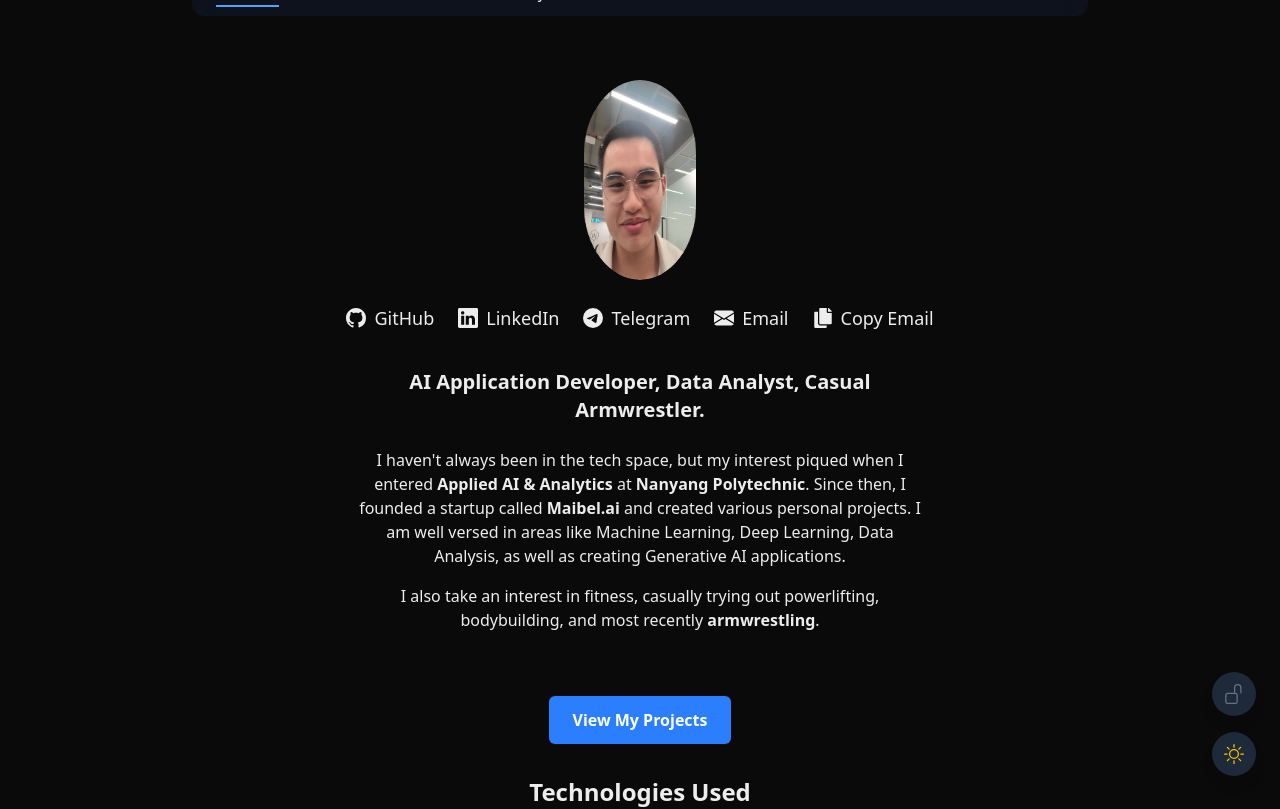
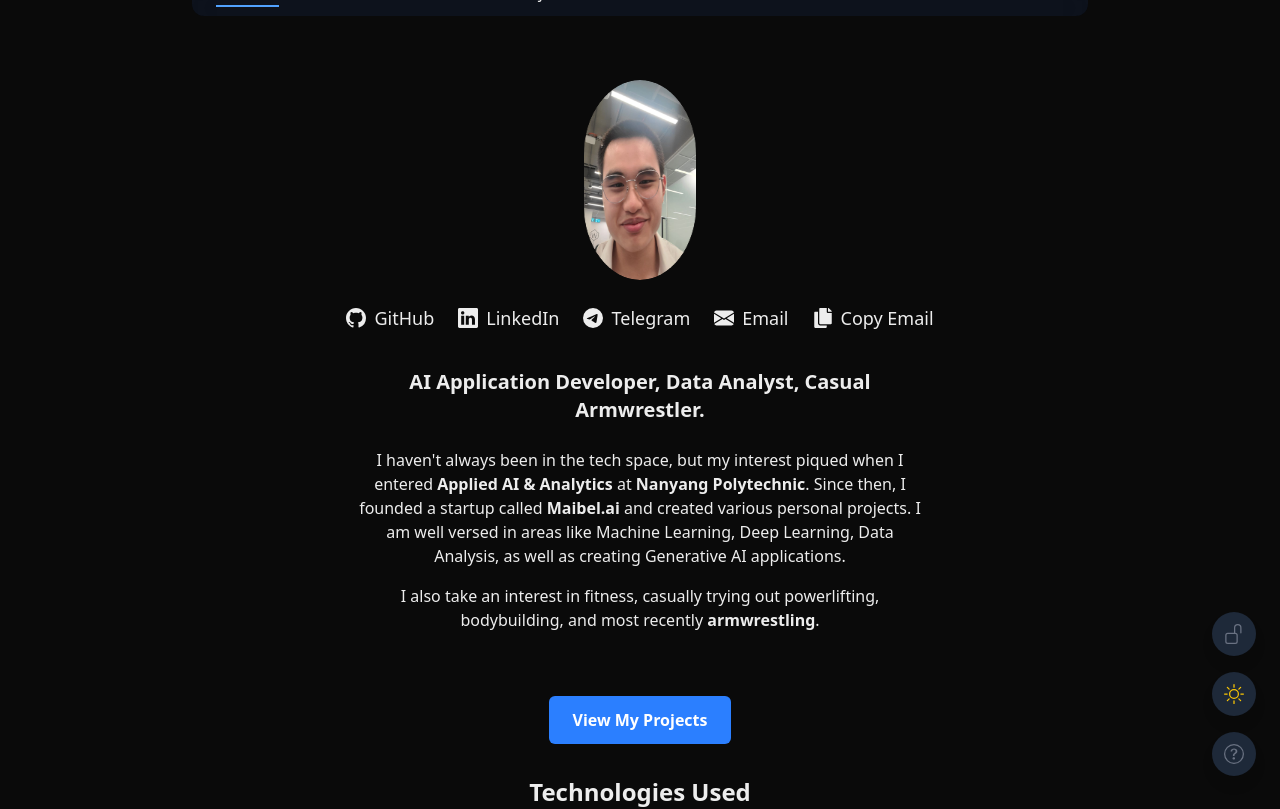
Before and after one commit to misterworker/Portfolio, a Next.js app: page / in a window 1280 px wide. Shown: the top 809 px of the page. Built offline with nearby package versions, Linux system fonts and the light colour scheme; no server answers.

Commit message:
feat: refined fixed controls to facilitate hiding buttons and tooltips

```diff
--- a/src/components/FixedControls.tsx
+++ b/src/components/FixedControls.tsx
@@ -1,10 +1,49 @@
 "use client";
 
 import { useTheme } from "./ThemeProvider";
-import { BsSun, BsMoon, BsLockFill, BsUnlock } from "react-icons/bs";
+import { BsSun, BsMoon, BsLockFill, BsUnlock, BsQuestionCircle } from "react-icons/bs";
 import { useState, useEffect } from "react";
 
-export default function FixedControls() {
+interface FixedControlsProps {
+  hideLock?: boolean;
+  hideTheme?: boolean;
+  hideHelp?: boolean;
+}
+
+const TooltipWrapper = ({ tooltip, children }: { tooltip: string; children: React.ReactNode }) => {
+  const [showTooltip, setShowTooltip] = useState(false);
+
+  const handleMouseEnter = () => setShowTooltip(true);
+  const handleMouseLeave = () => setShowTooltip(false);
+  const handleTouchStart = () => setShowTooltip(true);
+  const handleTouchEnd = () => setShowTooltip(false);
+  const handleClick = () => setShowTooltip(false);
+
+  return (
+    <div
+      className="relative inline-block"
+      onMouseEnter={handleMouseEnter}
+      onMouseLeave={handleMouseLeave}
+      onTouchStart={handleTouchStart}
+      onTouchEnd={handleTouchEnd}
+      onClick={handleClick}
+    >
+      {showTooltip && (
+        <div className="absolute right-full mr-2 top-1/2 transform -translate-y-1/2 px-2 py-1 rounded
+        bg-black text-white text-xs whitespace-nowrap z-50">
+        {tooltip}
+        </div>
+      )}
+      {children}
+    </div>
+  );
+};
+
+export default function FixedControls({
+  hideLock = false,
+  hideTheme = false,
+  hideHelp = false,
+}: FixedControlsProps) {
   const { theme, toggleTheme } = useTheme();
   const [isLocked, setIsLocked] = useState(false);
 
@@ -28,9 +67,7 @@ export default function FixedControls() {
 
     // Dispatch a custom event that Header can listen for
     if (typeof window !== "undefined") {
-      const event = new CustomEvent("headerLockChanged", {
-        detail: { isLocked: newLockState }
-      });
+      const event = new CustomEvent("headerLockChanged", { detail: { isLocked: newLockState } });
       window.dispatchEvent(event);
     }
   };
@@ -38,12 +75,13 @@ export default function FixedControls() {
   return (
     <div className="fixed bottom-6 right-6 flex flex-col gap-4 z-50">
       {/* Lock Toggle */}
+      {!hideLock && (
+        <TooltipWrapper tooltip={isLocked ? "Unlock header (allow hiding on scroll)" : "Lock header (prevent hiding on scroll)"}>
           <div
             className={`p-3 rounded-full cursor-pointer shadow-lg transition-colors ${
               theme === "dark" ? "bg-gray-800 hover:bg-gray-700" : "bg-white hover:bg-gray-100"
             }`}
             onClick={toggleLock}
-        title={isLocked ? "Unlock header (allow hiding on scroll)" : "Lock header (prevent hiding on scroll)"}
           >
             {isLocked ? (
               <BsLockFill className={`${theme === "dark" ? "text-blue-400" : "text-blue-500"}`} size={20} />
@@ -51,14 +89,17 @@ export default function FixedControls() {
               <BsUnlock className="text-gray-500" size={20} />
             )}
           </div>
+        </TooltipWrapper>
+      )}
 
       {/* Theme Toggle */}
+      {!hideTheme && (
+        <TooltipWrapper tooltip={theme === "dark" ? "Switch to light theme" : "Switch to dark theme"}>
           <div
             className={`p-3 rounded-full cursor-pointer shadow-lg transition-colors ${
               theme === "dark" ? "bg-gray-800 hover:bg-gray-700" : "bg-white hover:bg-gray-100"
             }`}
             onClick={toggleTheme}
-        title={theme === "dark" ? "Switch to light theme" : "Switch to dark theme"}
           >
             {theme === "dark" ? (
               <BsSun className="text-yellow-400" size={20} />
@@ -66,6 +107,23 @@ export default function FixedControls() {
               <BsMoon className="text-gray-700" size={20} />
             )}
           </div>
+        </TooltipWrapper>
+      )}
+
+      {/* Help Button */}
+      {!hideHelp && (
+        <TooltipWrapper tooltip="Page Tour (Coming soon)">
+          <div
+            className={`p-3 rounded-full cursor-pointer shadow-lg transition-colors ${
+              theme === "dark" ? "bg-gray-800 hover:bg-gray-700" : "bg-white hover:bg-gray-100"
+            }`}
+            // onClick can be later updated to open a help modal or page
+            onClick={() => {}}
+          >
+            <BsQuestionCircle className="text-gray-500" size={20} />
+          </div>
+        </TooltipWrapper>
+      )}
     </div>
   );
 }
```
Lines whose indentation alone changed are shown as unchanged.
